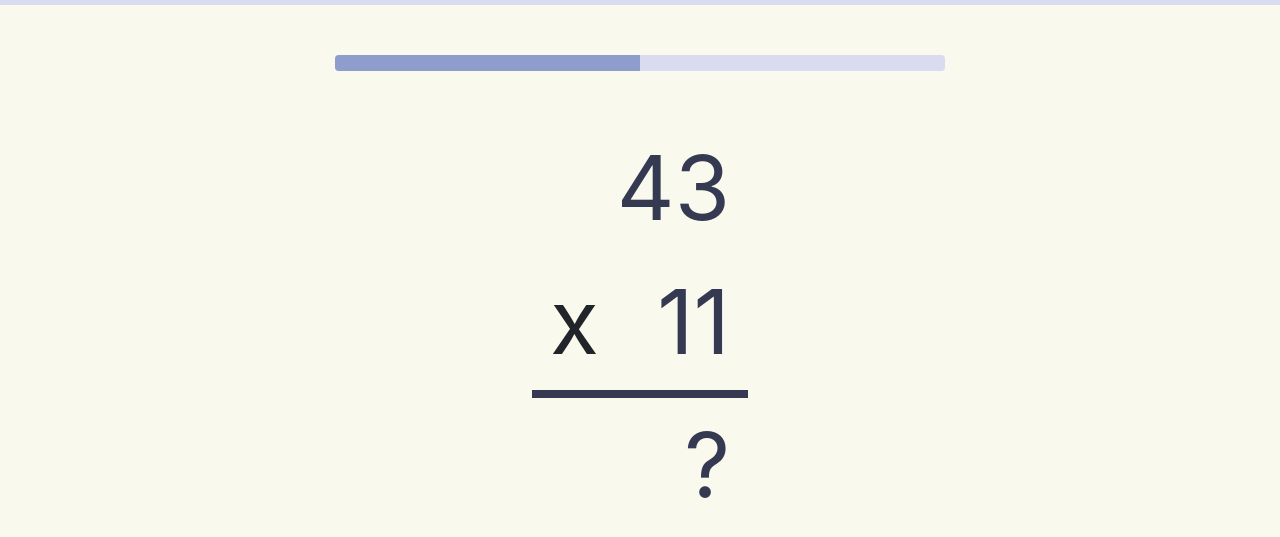
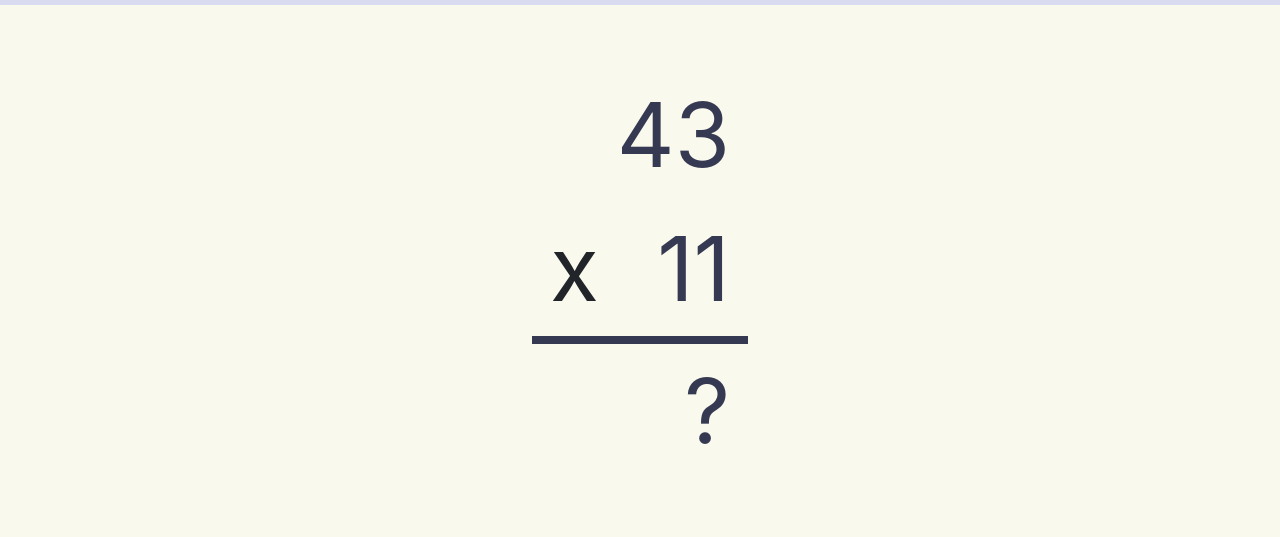
Before and after one commit to med4kat/x11, a React app: page / in a window 1280 px wide. Shown: the part 61-598 px from the top of the page. Built offline with nearby package versions, Linux system fonts and the light colour scheme.

Commit message:
removed progress-bar, minor cleaning html/css

```diff
--- a/public/style.css
+++ b/public/style.css
@@ -1,6 +1,3 @@
-* {
-  /*border: dashed red !important;*/
-}
 
 body {
   background: #f9f9ed;
@@ -25,37 +22,21 @@ main {
 }
 
 .h1,
-.p {
-  color: #7d84b2 !important;
-}
-
+.p,
 .navbar-brand {
   color: #7d84b2 !important;
 }
 
-.progrees-bar-row {
-  margin-top: 50px;
-}
-
-.progress {
-  background-color: #d9dbf1;
-}
-
-.progress-bar {
-  background-color: #8e9dcc;
-}
-
 .math-task-row {
-  margin-top: 50px;
+  margin-top: 5%;
   align-items: center;
   justify-content: center;
 }
 
-
 .math {
   display: flex;
   flex-flow: column;
-  position: relative;*/
+  position: relative;
   font-size: calc(1.4rem + 2vh + 4vw);
 }
 
@@ -84,7 +65,7 @@ main {
     padding: 0 0.2em;
 }
 
-.product-wrapper {
+.product-wrapper  {
     padding: 0 0.2em;
 }
 
@@ -97,21 +78,6 @@ main {
 .operator {
   padding-right: 0.2em;
 }
-/*input - how to change sizing? ect */
-input{
-  width:150px;
-  color: #353951;
-  /* display: flex;
-  align-items: flex-end; */
-  display: inline-block;
-  height: 100px
-}
-
-/*.product-input {
-  width: 200px;
-  border: none;
-  margin-top: 20px;
-}*/
 
 #result {
   color: #7d84b2;
--- a/src/pages/About/About.jsx
+++ b/src/pages/About/About.jsx
@@ -19,7 +19,8 @@ function About() {
       </nav>
 
       <div className="container-fluid">
-        {/* <!--math-task--> */}
+
+        {/* <!--About--> */}
         <div className="row">
           <div className="col-md-6 offset-md-3 h1" id="about">
             About Multiply By 11 Trainer
--- a/src/pages/Home/Home.jsx
+++ b/src/pages/Home/Home.jsx
@@ -9,9 +9,7 @@ function Home() {
       <nav className="navbar navbar-light">
         <span className="navbar-brand mb-0 h1">MULTIPLY BY 11</span>
         <span className="navbar-brand mb-0 h1">
-          {/* <a className="navbar-brand" href="./about">
-            ?
-          </a> */}
+
           <Link className="navbar-brand" to="/about">
             ?
           </Link>
@@ -19,22 +17,7 @@ function Home() {
       </nav>
 
       <div className="container-fluid">
-        {/* <!--progressbar--> */}
 
-        <div className="row progrees-bar-row">
-          <div className="col-md-6 offset-md-3">
-            <div className="progress">
-              <div
-                className="progress-bar"
-                role="progressbar"
-                style={{ width: "50%" }}
-                aria-valuenow="50"
-                aria-valuemin="0"
-                aria-valuemax="100"
-              ></div>
-            </div>
-          </div>
-        </div>
         {/* <!--math-task--> */}
         <div className="row math-task-row">
           <Task />
```
